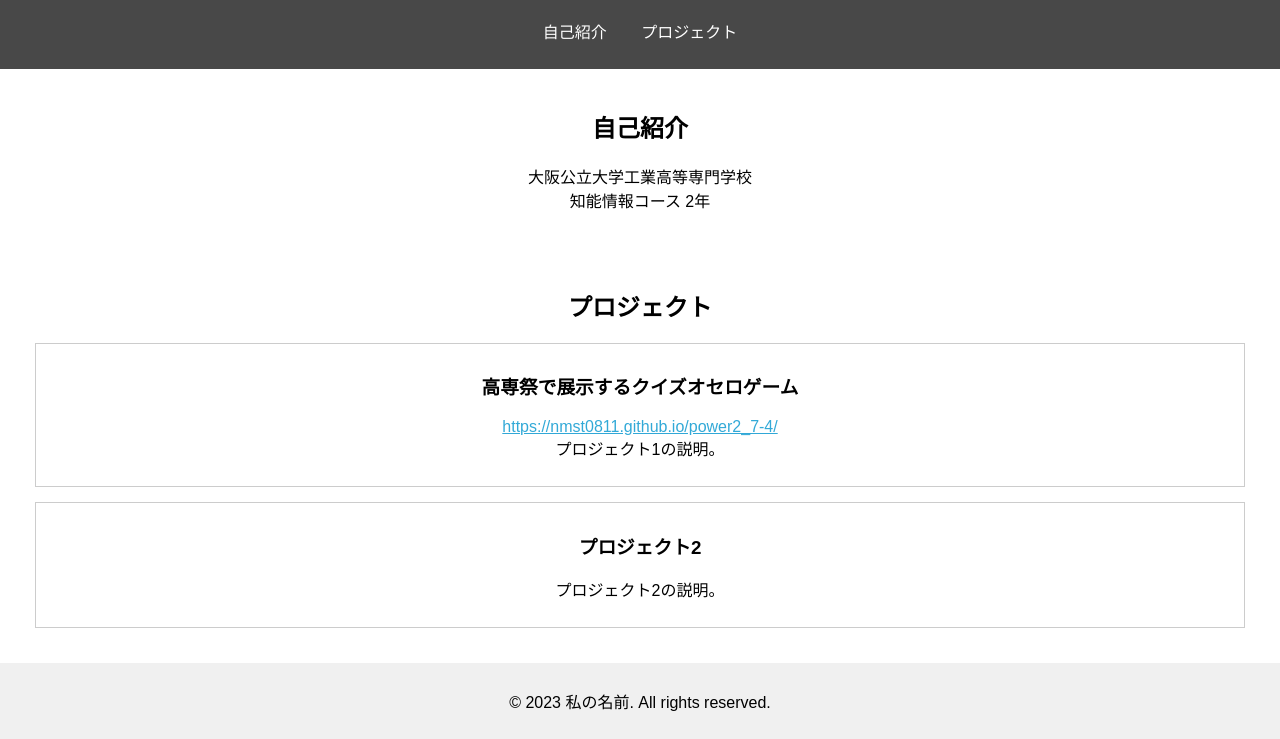
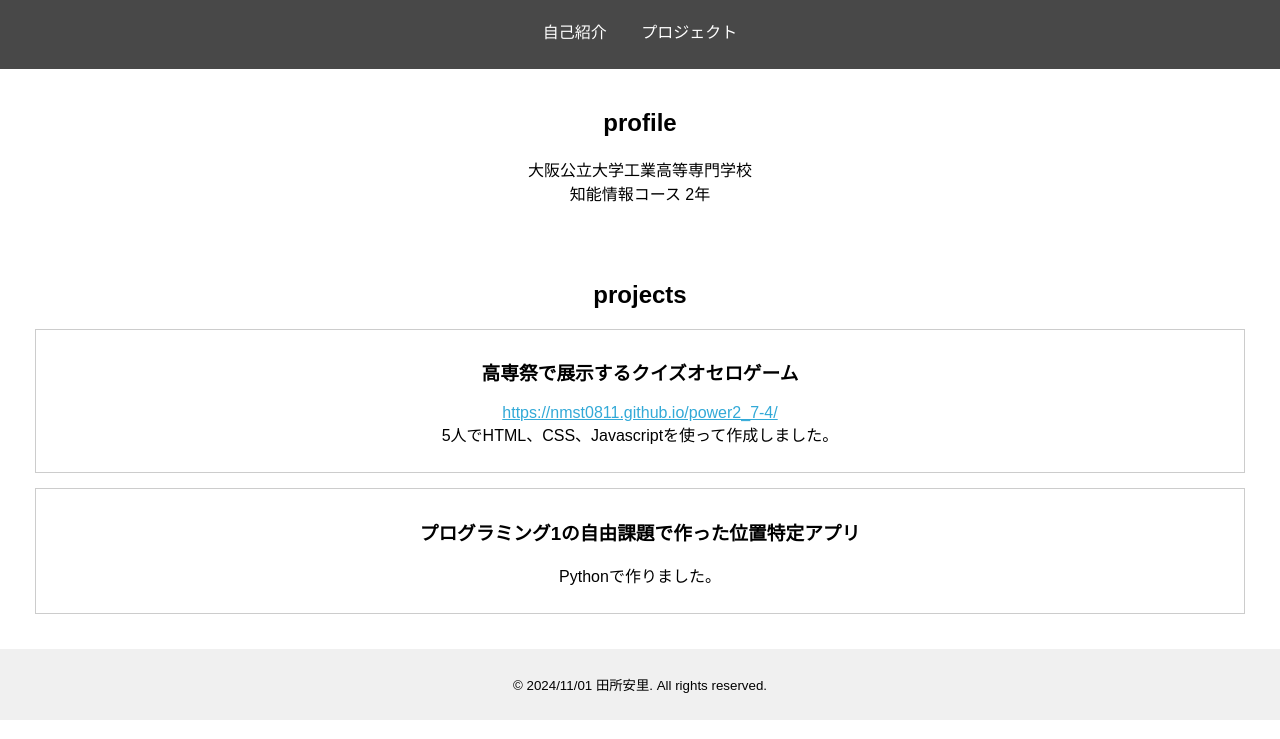
Before and after one commit to an-nn-t/portfolio, a plain HTML site: page index.html in a window 1280 px wide. Shown: the part 80-819 px from the top of the page. Drawn offline with Linux system fonts and the light colour scheme.

Commit message:
Update index.html

```diff
--- a/index.html
+++ b/index.html
@@ -18,26 +18,26 @@
     </header>
 
     <section id="about">
-        <h2>自己紹介</h2>
+        <h2>profile</h2>
         <p>大阪公立大学工業高等専門学校<br>知能情報コース 2年</p>
     </section>
 
     <section id="projects">
-        <h2>プロジェクト</h2>
+        <h2>projects</h2>
         <div class="project">
-            <h3>高専祭で展示するクイズオセロゲーム</h3>
+            <h3 >高専祭で展示するクイズオセロゲーム</h3>
             <p><a href="https://nmst0811.github.io/power2_7-4/" target="_blank">https://nmst0811.github.io/power2_7-4/</a>
-                <br>プロジェクト1の説明。</p>
+                <br>5人でHTML、CSS、Javascriptを使って作成しました。</p>
         </div>
         <div class="project">
-            <h3>プロジェクト2</h3>
-            <p>プロジェクト2の説明。</p>
+            <h3 class="project2">プログラミング1の自由課題で作った位置特定アプリ</h3>
+            <p>Pythonで作りました。</p>
         </div>
     </section>
 
 
     <footer>
-        <p>&copy; 2023 私の名前. All rights reserved.</p>
+        <p><small>&copy; 2024/11/01 田所安里. All rights reserved.</small></p>
     </footer>
 
     <script src="script.js"></script>
```
